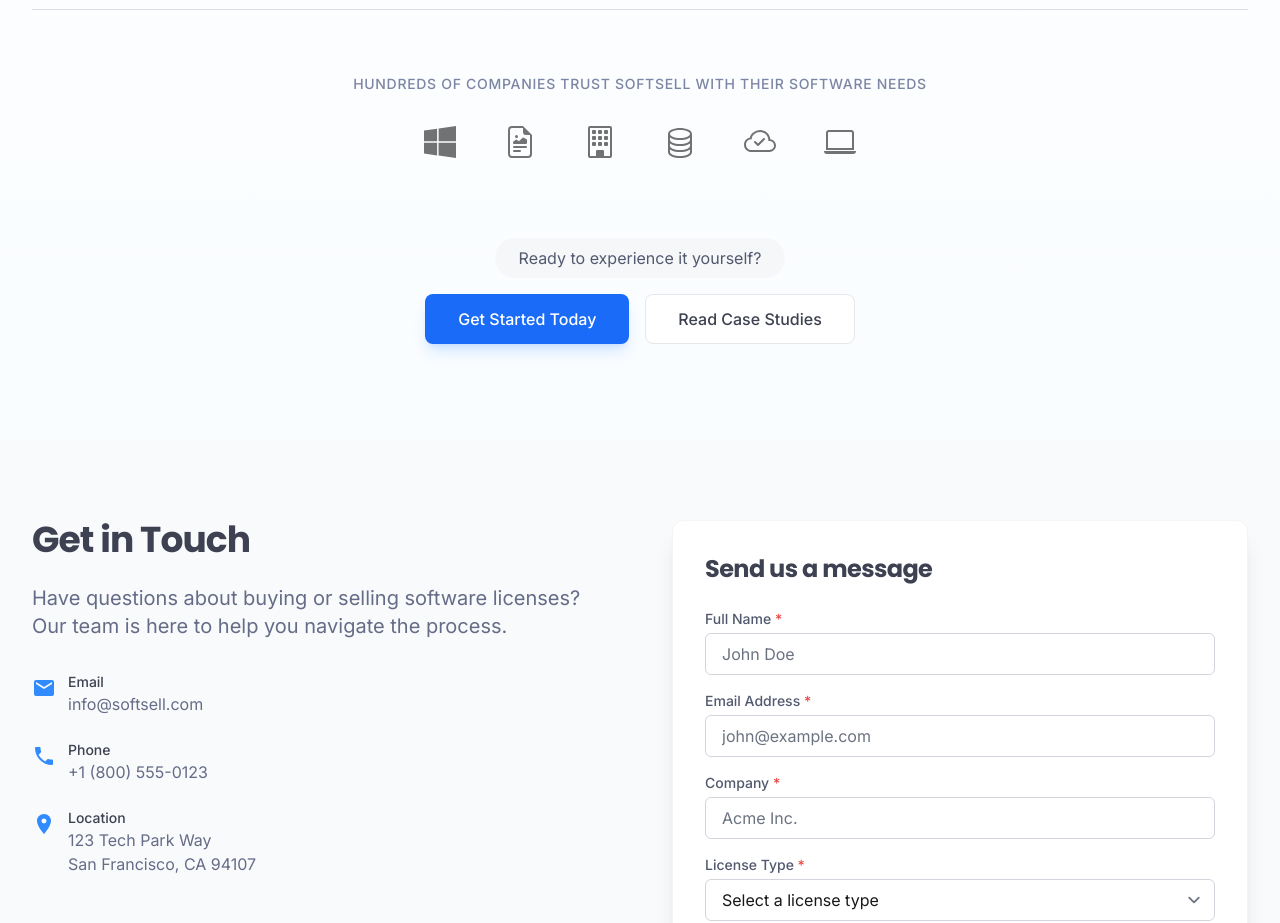
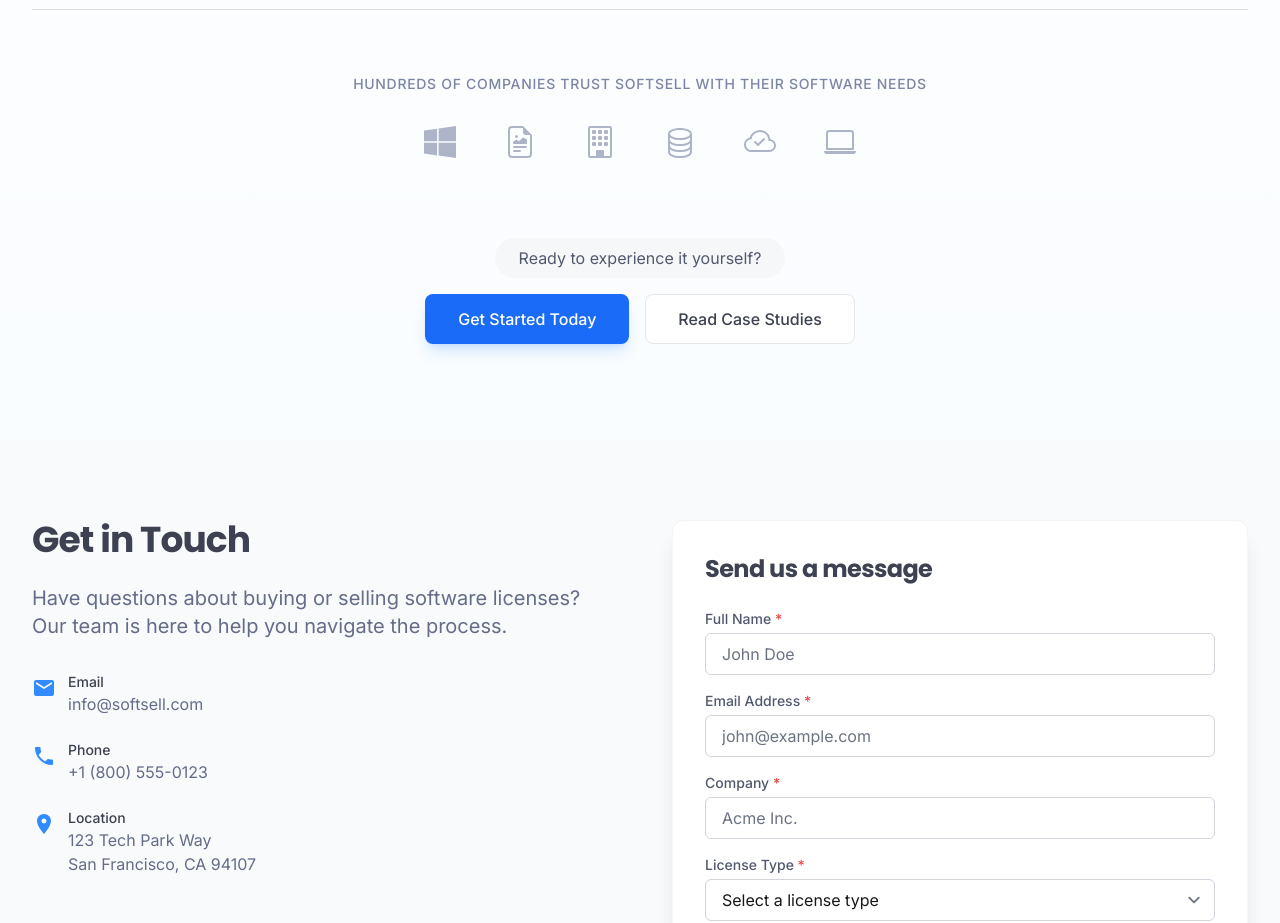
Before and after one commit to AryanKumarOfficial/softsell, a Next.js app: page / in a window 1280 px wide. Shown: the part 4120-5043 px from the top of the page. Built offline with nearby package versions, Linux system fonts and the light colour scheme.

Commit message:
fixed the logos in Testimonials section

```diff
--- a/src/components/Testimonials/Testimonials.tsx
+++ b/src/components/Testimonials/Testimonials.tsx
@@ -173,11 +173,10 @@ export default function Testimonials() {
                 <button
                   key={i}
                   onClick={() => setCurrentIndex(i)}
-                  className={`w-2.5 h-2.5 rounded-full transition-all ${
-                    i === currentIndex
+                  className={`w-2.5 h-2.5 rounded-full transition-all ${i === currentIndex
                       ? 'bg-primary-600 dark:bg-primary-400 w-6'
                       : 'bg-secondary-300 dark:bg-secondary-700'
-                  }`}
+                    }`}
                   aria-label={`Go to testimonial ${i + 1}`}
                 />
               ))}
@@ -216,12 +215,12 @@ export default function Testimonials() {
             viewport={{ once: true, margin: "-100px" }}
           >
             {[
-              { name: "Windows", icon: <BsWindows className="h-8 w-auto dark:invert" /> },
-              { name: "Rich Text", icon: <BsFileEarmarkRichtext className="h-8 w-auto dark:invert" /> },
-              { name: "Building", icon: <BsBuilding className="h-8 w-auto dark:invert" /> },
-              { name: "Database", icon: <BsDatabase className="h-8 w-auto dark:invert" /> },
-              { name: "Cloud Check", icon: <BsCloudCheck className="h-8 w-auto dark:invert" /> },
-              { name: "Laptop", icon: <BsLaptop className="h-8 w-auto dark:invert" /> }
+              { name: "Windows", icon: <BsWindows className="h-8 w-auto text-secondary-500 dark:text-secondary-400" /> },
+              { name: "Rich Text", icon: <BsFileEarmarkRichtext className="h-8 w-auto text-secondary-500 dark:text-secondary-400" /> },
+              { name: "Building", icon: <BsBuilding className="h-8 w-auto text-secondary-500 dark:text-secondary-400" /> },
+              { name: "Database", icon: <BsDatabase className="h-8 w-auto text-secondary-500 dark:text-secondary-400" /> },
+              { name: "Cloud Check", icon: <BsCloudCheck className="h-8 w-auto text-secondary-500 dark:text-secondary-400" /> },
+              { name: "Laptop", icon: <BsLaptop className="h-8 w-auto text-secondary-500 dark:text-secondary-400" /> }
             ].map((company, i) => (
               <div key={i} className="h-8 opacity-60 hover:opacity-100 transition-opacity duration-300">
                 {company.icon}
```
